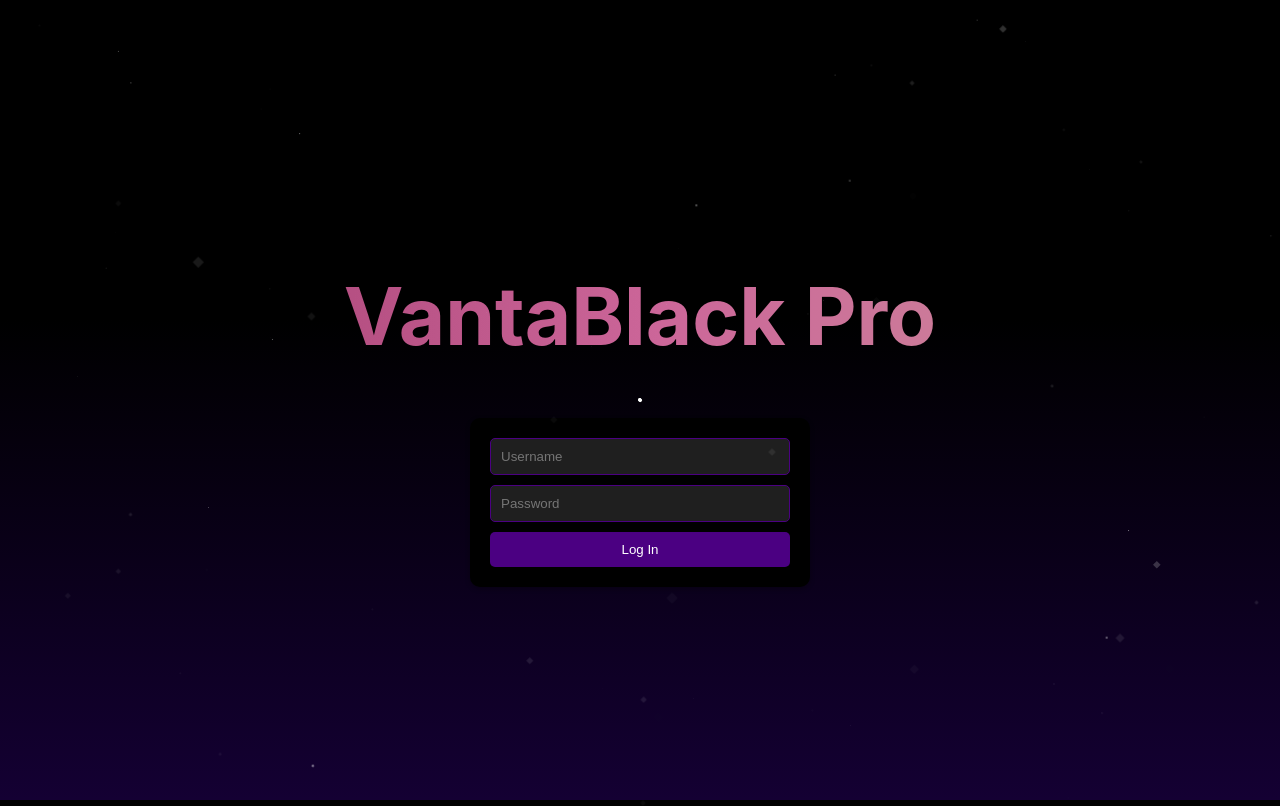
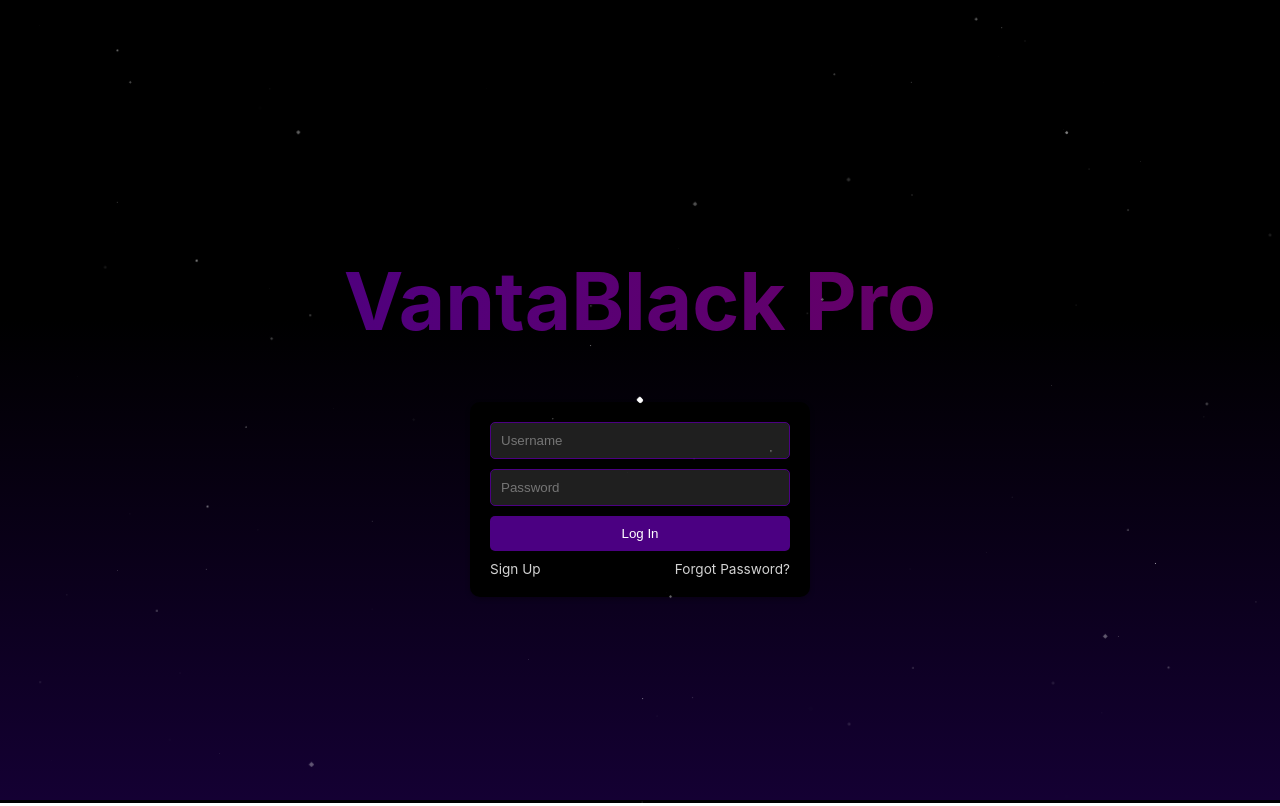
Before and after one commit to ObsidianAli/VantaBlack-Pro, a React (Create React App) app in the folder client/: page / in a window 1280 px wide. Built offline with nearby package versions, Linux system fonts and the light colour scheme.

Commit message:
I'm happy with the login screen so far.
No issues as before and eveything is working as expected.
My next commit I will try to add animation to the login title and card.
if that does not work will rollback.

```diff
--- a/client/src/Login.css
+++ b/client/src/Login.css
@@ -94,6 +94,22 @@ button:hover {
     0% {background-position: 0% 50%;}
     50% {background-position: 100% 50%;}
     100% {background-position: 0% 50%;}
+}
+
+.links {
+    display: flex;
+    justify-content: space-between;
+    margin-top: 10px;
+}
+
+.links a {
+    color: lightgrey;
+    text-decoration: none;
+    font-size: 0.85em;
+}
+
+  .links a:hover {
+    color: #4B0082; /* Indigo */
 }
 
 
--- a/client/src/Login.js
+++ b/client/src/Login.js
@@ -2,28 +2,46 @@ import React, { useState } from 'react';
 import { useSpring, animated } from 'react-spring';
 import './Login.css';
 import LogoAnimation from './LogoAnimation';
+import { useTransition } from 'react-spring';
 
-const LoginForm = () => {
+const LoginForm = ({ mode }) => {
   return (
     <form>
+      {mode === 'signup' && (
+        <>
+          <input type="text" placeholder="First Name" />
+          <input type="text" placeholder="Last Name" />
+          <input type="email" placeholder="Email" />
+        </>
+      )}
       <input type="text" placeholder="Username" />
       <input type="password" placeholder="Password" />
-      <button type="submit">Log In</button>
+      <button type="submit">{mode === 'signup' ? 'Sign Up' : 'Log In'}</button>
     </form>
   );
 };
 
-const AnimatedLoginForm = () => {
+const AnimatedLoginForm = ({ mode, handleSignUpClick }) => {
     const fade = useSpring({
       from: { opacity: 0 },
       to: { opacity: 1 },
-    config: { duration: 1000 }, // change this to the length of your animation
+      config: { duration: 1000 },
+    });
+
+    const { height } = useSpring({
+      from: { height: mode === 'login' ? 200 : 300 },
+      to: { height: mode === 'signup' ? 300 : 200 },
+      config: { duration: 1000 },
     });
 
     return (
-    <animated.div style={fade}>
+      <animated.div style={{ ...fade, height }}>
         <div className="card">
-        <LoginForm />
+          <LoginForm mode={mode} />
+          <div className="links">
+            <a href="/signup" onClick={handleSignUpClick}>Sign Up</a>
+            <a href="/forgot-password">Forgot Password?</a>
+          </div>
         </div>
       </animated.div>
   );
@@ -44,15 +62,22 @@ const AnimatedTitle = () => {
 const Login = () => {
     const [showLogo, setShowLogo] = useState(true);
     const [showStars, setShowStars] = useState(false);
+    const [mode, setMode] = useState('login');
 
     const handleLogoAnimationFinished = () => {
       setShowLogo(false);
       setShowStars(true);
     };
 
+    const handleSignUpClick = (e) => {
+      e.preventDefault();
+
+      setMode(mode === 'login' ? 'signup' : 'login');
+    };
+
     const stars = showStars && [...Array(300)].map((_, i) => {
-    const size = Math.random() * .8; // vary size between 0 and 2
-    const opacity = Math.random(); // vary opacity between 0 and 1
+      const size = Math.random() * .6;
+      const opacity = Math.random();
       return (
         <svg
           key={i}
@@ -73,7 +98,7 @@ const Login = () => {
         ) : (
           <>
             <AnimatedTitle />
-          <AnimatedLoginForm />
+            <AnimatedLoginForm mode={mode} handleSignUpClick={handleSignUpClick} />
           </>
         )}
       </div>
```
Lines whose indentation alone changed are shown as unchanged.
